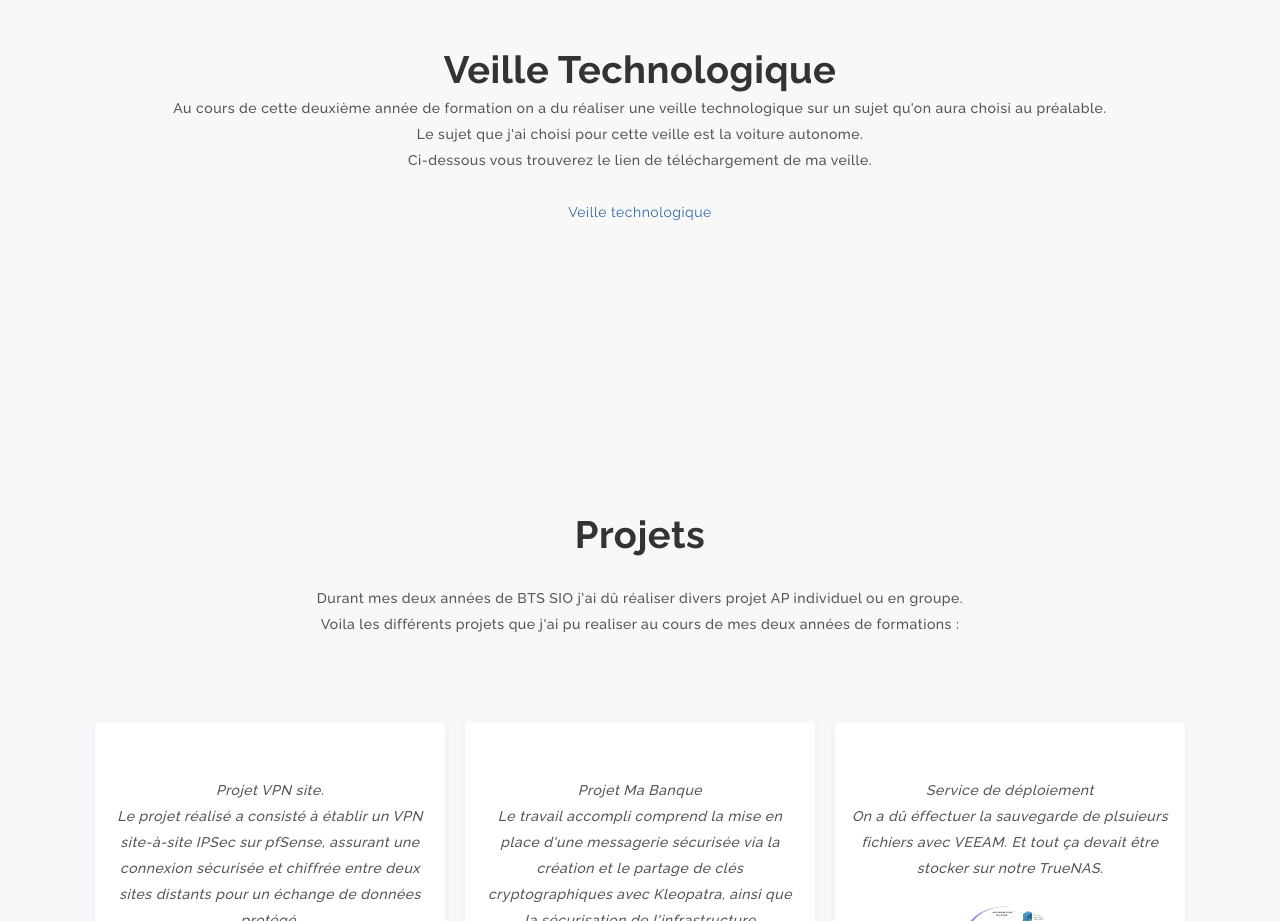
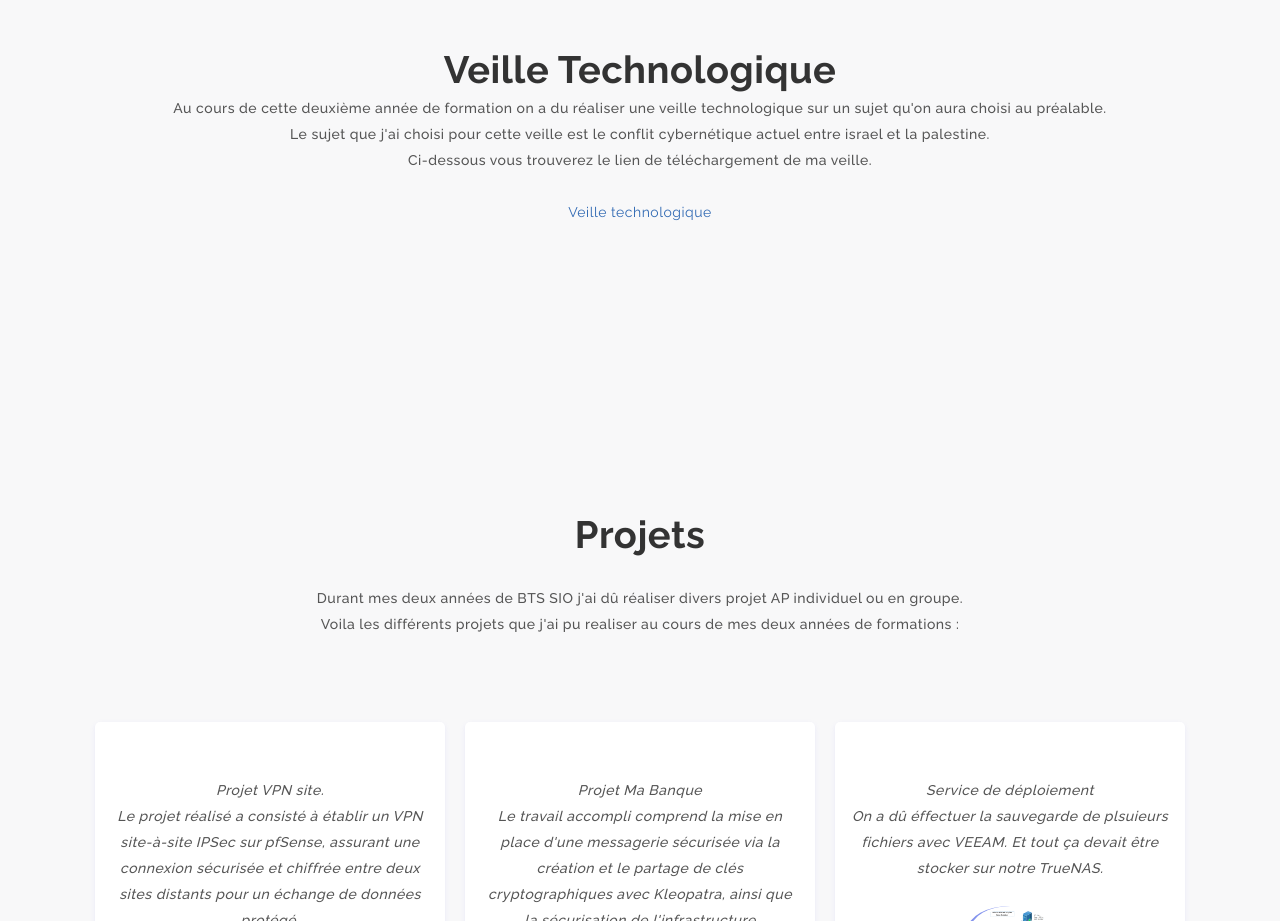
Before and after one commit to yacine695/portfolio, a plain HTML site: page index.html in a window 1280 px wide. Shown: the part 2660-3581 px from the top of the page. Drawn offline with Linux system fonts and the light colour scheme.

Commit message:
Update index.html

```diff
--- a/index.html
+++ b/index.html
@@ -202,7 +202,7 @@
 						<h2>Veille Technologique</h2>
 						<p>Au cours de cette deuxième année de formation on a du réaliser une veille technologique sur un sujet qu'on aura choisi
 							au préalable.</p>
-						<p>Le sujet que j'ai choisi pour cette veille est la voiture autonome.</p>
+						<p>Le sujet que j'ai choisi pour cette veille est le conflit cybernétique actuel entre israel et la palestine.</p>
 						<p>Ci-dessous vous trouverez le lien de téléchargement de ma veille.</p>
 						<br>
 						<a href="./Cyberattaques-Massives-entre-Israel-et-la-Palestine yacine.pptx" download="computer" class="mon-bouton">Veille technologique</a></div>
```
